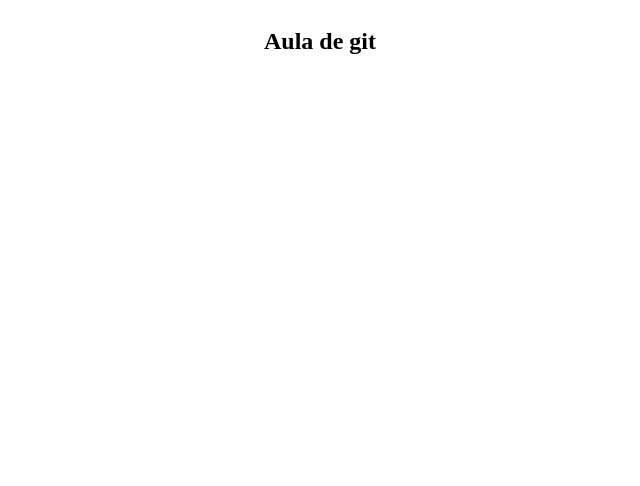
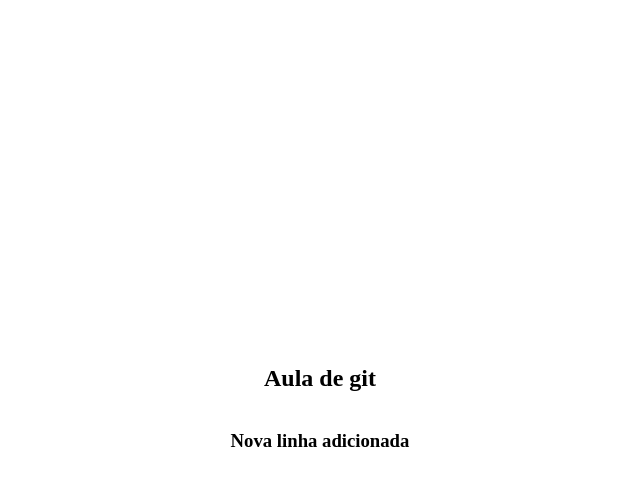
Before and after one commit to amandadeusilva/aula_de_git, a plain HTML site: page index.html in a window 1280 px wide. Shown: the whole page, without its empty margins (328-968 px from the left). Drawn offline with Linux system fonts and the light colour scheme.

Commit message:
Testando o novo branch

```diff
--- a/index.html
+++ b/index.html
@@ -9,5 +9,6 @@
 </head>
 <body>
     <h2>Aula de git</h2>
+    <h3>Nova linha adicionada</h3>
 </body>
 </html>
--- a/style.css
+++ b/style.css
@@ -3,6 +3,8 @@ body{
     height: 100vh;
     display: flex;
     justify-content: center;
+    flex-direction: column;
+    align-items: center;
 }
 h2{
 }
```
